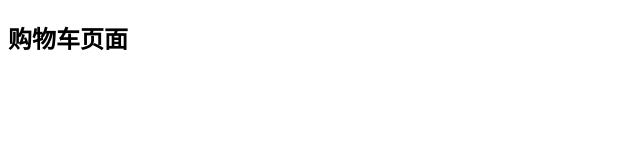
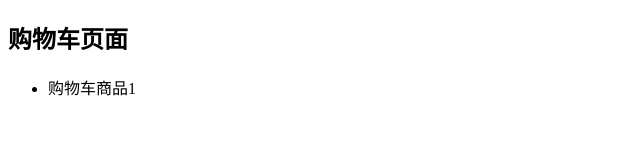
Before and after one commit to w3cteching/vuepro-1902A, a plain HTML site: page cart.html in a window 1280 px wide. Shown: the whole page, without its empty margins (0-640 px from the left). Drawn offline with Linux system fonts and the light colour scheme.

```diff
--- a/cart.html
+++ b/cart.html
@@ -8,5 +8,8 @@
 </head>
 <body>
     <h2>购物车页面</h2>
+    <ul>
+        <li>购物车商品1</li>
+    </ul>
 </body>
 </html>
```
